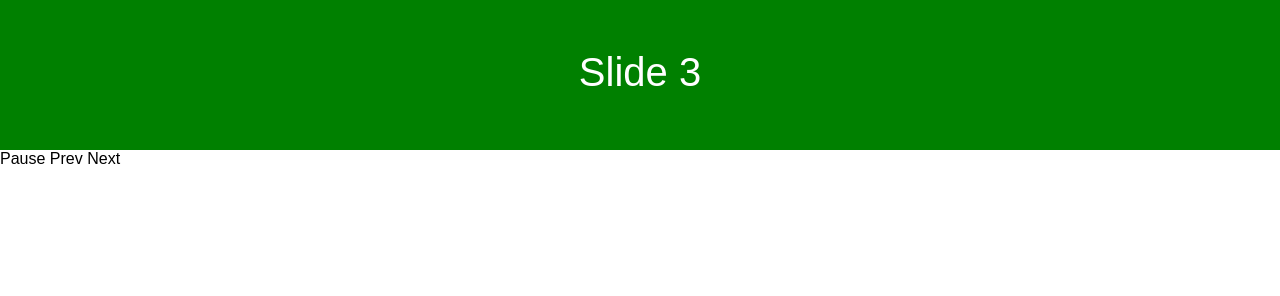
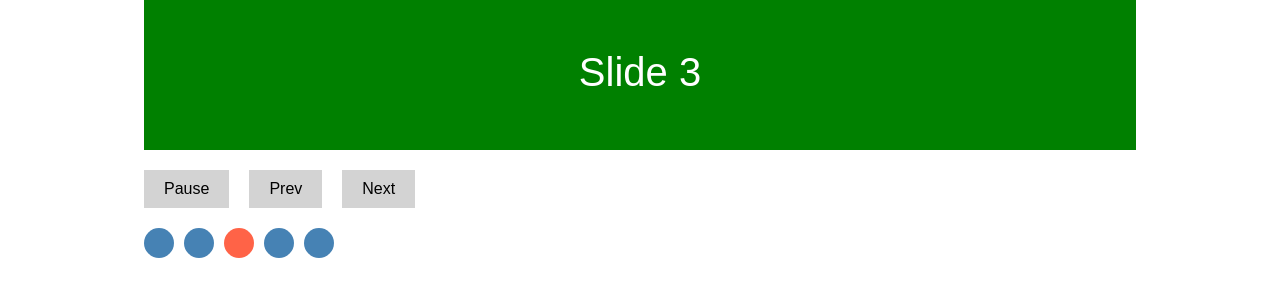
Before and after one commit to MikhailoJ/slider-js, a website: page index.html in a window 1280 px wide. Drawn offline with Linux system fonts and the light colour scheme.

Commit message:
работа в классе, настроили работу indicate

```diff
--- a/assets/js/main.js
+++ b/assets/js/main.js
@@ -1,4 +1,5 @@
 const slides = document.querySelectorAll('.slide');
+const indicators = document.querySelectorAll('.indicator');
 const pauseBtn = document.querySelector('#pause');
 const prevBtn = document.querySelector('#prev');
 const nextBtn = document.querySelector('#next');
@@ -12,8 +13,10 @@ const SLIDES_LENGTH = slides.length;
 
 function gotoNth(n) {
   slides[currentSlide].classList.toggle('active');
+  indicators[currentSlide].classList.toggle('active');
   currentSlide = (n + SLIDES_LENGTH) % SLIDES_LENGTH;
   slides[currentSlide].classList.toggle('active');
+  indicators[currentSlide].classList.toggle('active');
 }
 
 function gotoPrev() {
@@ -42,12 +45,17 @@ const pausePlay = () => isPlaying ? pause() : play();
 
 function prev() {
   gotoPrev();
- pause();
+  pause();
 }
 
 function next() {
   gotoNext();
- pause();
+  pause();
+}
+
+function indicate() {
+  gotoNth(+this.getAttribute('data-slide-to'));
+  pause();
 }
 
 pauseBtn.addEventListener('click', pausePlay);
@@ -55,3 +63,7 @@ nextBtn.addEventListener('click', next);
 prevBtn.addEventListener('click', prev);
 
 timerId = setInterval(gotoNext, interval);
+
+indicators.forEach((el) => {
+  el.addEventListener('click', indicate);
+});
--- a/assets/scss/style.scss
+++ b/assets/scss/style.scss
@@ -65,3 +65,47 @@ body {
 .slide:nth-of-type(5) {
   background: purple;
 }
+
+//customs
+
+.container {
+  max-width: 992px;
+  padding: 0 20px;
+  margin: auto;
+}
+
+.slides {
+  margin-bottom: 20px;
+}
+
+.controls {
+  display: flex;
+  gap: 20px;
+  margin-bottom: 20px;
+}
+
+.control {
+  padding: 10px 20px;
+  background-color: lightgray;
+  display: block;
+  cursor: pointer;
+  user-select: none;
+}
+
+.indicators {
+  display: flex;
+  gap: 10px;
+}
+
+.indicator {
+  width: 30px;
+  height: 30px;
+  border-radius: 15px;
+  background-color: steelblue;
+  cursor: pointer;
+  user-select: none;
+
+  &.active {
+    background-color: tomato;
+  }
+}
--- a/index.html
+++ b/index.html
@@ -10,6 +10,8 @@
 </head>
 
 <body>
+
+  <div class="container">
 
     <div id="carousel" class="carousel">
 
@@ -26,6 +28,14 @@
         <span class="control control-prev" id="prev">Prev</span>
         <span class="control control-next" id="next">Next</span>
       </div>
+      <div class="indicators">
+        <div class="indicator active" data-slide-to="0"></div>
+        <div class="indicator" data-slide-to="1"></div>
+        <div class="indicator" data-slide-to="2"></div>
+        <div class="indicator" data-slide-to="3"></div>
+        <div class="indicator" data-slide-to="4"></div>
+      </div>
+    </div>
   </div>
 
   <script src="assets/js/main.js"></script>
```
Also changed, not shown: assets/css/style.css. Lines whose indentation alone changed are shown as unchanged.
